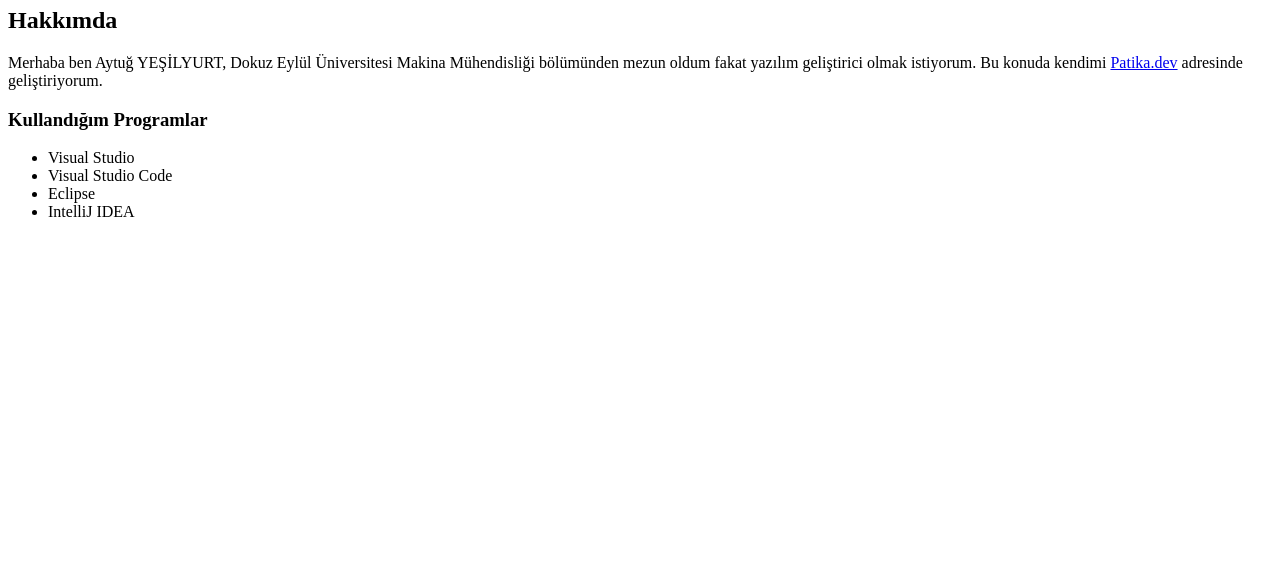
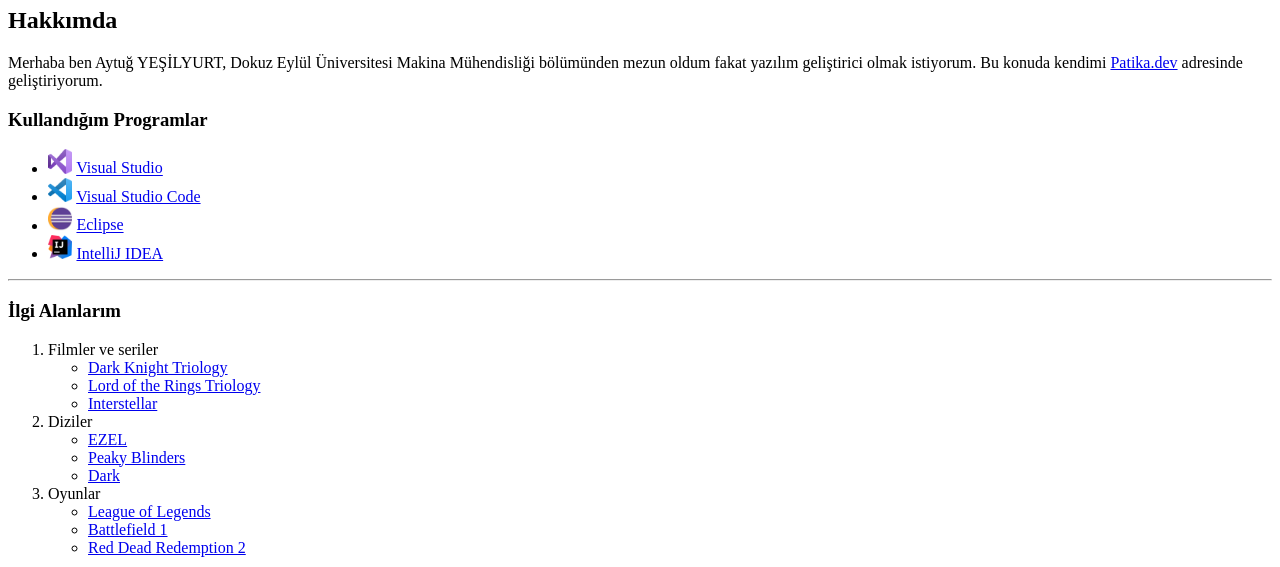
Before and after one commit to aytugyesilyurt/kodluyoruzrepo, a plain HTML site: page index.html in a window 1280 px wide. Shown: the part 73-640 px from the top of the page. Drawn offline with Linux system fonts and the light colour scheme.

Commit message:
added icons and html changed

```diff
--- a/index.html
+++ b/index.html
@@ -12,10 +12,67 @@
     <p>Merhaba ben Aytuğ YEŞİLYURT, Dokuz Eylül Üniversitesi Makina Mühendisliği bölümünden mezun oldum fakat yazılım geliştirici olmak istiyorum. Bu konuda kendimi <a href="https://app.patika.dev/paths">Patika.dev</a> adresinde geliştiriyorum.</p>
     <h3>Kullandığım Programlar</h3>
     <ul>
-        <li>Visual Studio</li>
-        <li>Visual Studio Code</li>
-        <li>Eclipse</li>
-        <li>IntelliJ IDEA</li>
+        <li>
+            <img src="images/programsIcons/visualStudio2022.png" alt="Visual Studio" width="2%">
+            <a href="https://visualstudio.microsoft.com/tr/" target="_blank">Visual Studio</a>
+        </li>
+        <li>
+            <img src="images/programsIcons/vscode.png" alt="Visual Studio Code" width="2%">
+            <a href="https://code.visualstudio.com/" target="_blank">Visual Studio Code</a>
+        </li>
+        <li>
+            <img src="images/programsIcons/eclipse.png" width="2%" alt="Eclipse">
+            <a href="https://www.eclipse.org/downloads/" target="_blank">Eclipse</a>
+        </li>
+        <li>
+            <img src="images/programsIcons/intellij.png" alt="IntelliJ IDEA" width="2%">
+            <a href="https://www.jetbrains.com/idea/" target="_blank">IntelliJ IDEA</a>
+        </li>
     </ul>
+    <hr>
+    <h3>İlgi Alanlarım</h3>
+    <ol>
+        <li>Filmler ve seriler
+            <ul>
+                <li>
+                    <a href="https://www.imdb.com/title/tt0468569/?ref_=nv_sr_srsg_0" target="_blank">Dark Knight Triology</a>
+                </li>
+                <li>
+                    <a href="https://www.imdb.com/title/tt0167260/?ref_=nv_sr_srsg_6" target="_blank">Lord of the Rings Triology</a>
+                </li>
+                <li>
+                    <a href="https://www.imdb.com/title/tt0816692/?ref_=nv_sr_srsg_0" target="_blank">Interstellar</a>
+                </li>
+            </ul>
+        </li>
+        <li>Diziler
+            <ul>
+                <li>
+                    <a href="https://www.imdb.com/title/tt1534360/?ref_=nv_sr_srsg_0" target="_blank">EZEL</a>
+                </li>
+                <li>
+                    <a href="https://www.imdb.com/title/tt2442560/?ref_=nv_sr_srsg_0" target="_blank">Peaky Blinders</a>
+                </li>
+                <li>
+                    <a href="https://www.imdb.com/title/tt5753856/?ref_=nv_sr_srsg_6" target="_blank">Dark</a>
+                </li>
+            </ul>
+        </li>
+        <li>Oyunlar
+            <ul>
+                <li>
+                    <a href="https://www.metacritic.com/game/pc/league-of-legends" target="_blank">League of Legends</a>
+                </li>
+                <li>
+                    <a href="https://www.metacritic.com/game/pc/battlefield-1" target="_blank">Battlefield 1</a>
+                </li>
+                <li>
+                    <a href="https://www.metacritic.com/game/pc/red-dead-redemption-2" target="_blank">Red Dead Redemption 2</a>
+                </li>
+            </ul>
+        </li>
+    </ol>
+    <img src="https://turbologo.com/articles/wp-content/uploads/2019/09/dark-knight-logo-2005.png" alt="BATMAN" width="50%">
+
 </body>
 </html>
```
Also changed, not shown: images/programsIcons/eclipse.png (added), images/programsIcons/intellij.png (added), images/programsIcons/visualStudio2022.png (added), images/programsIcons/vscode.png (added).
